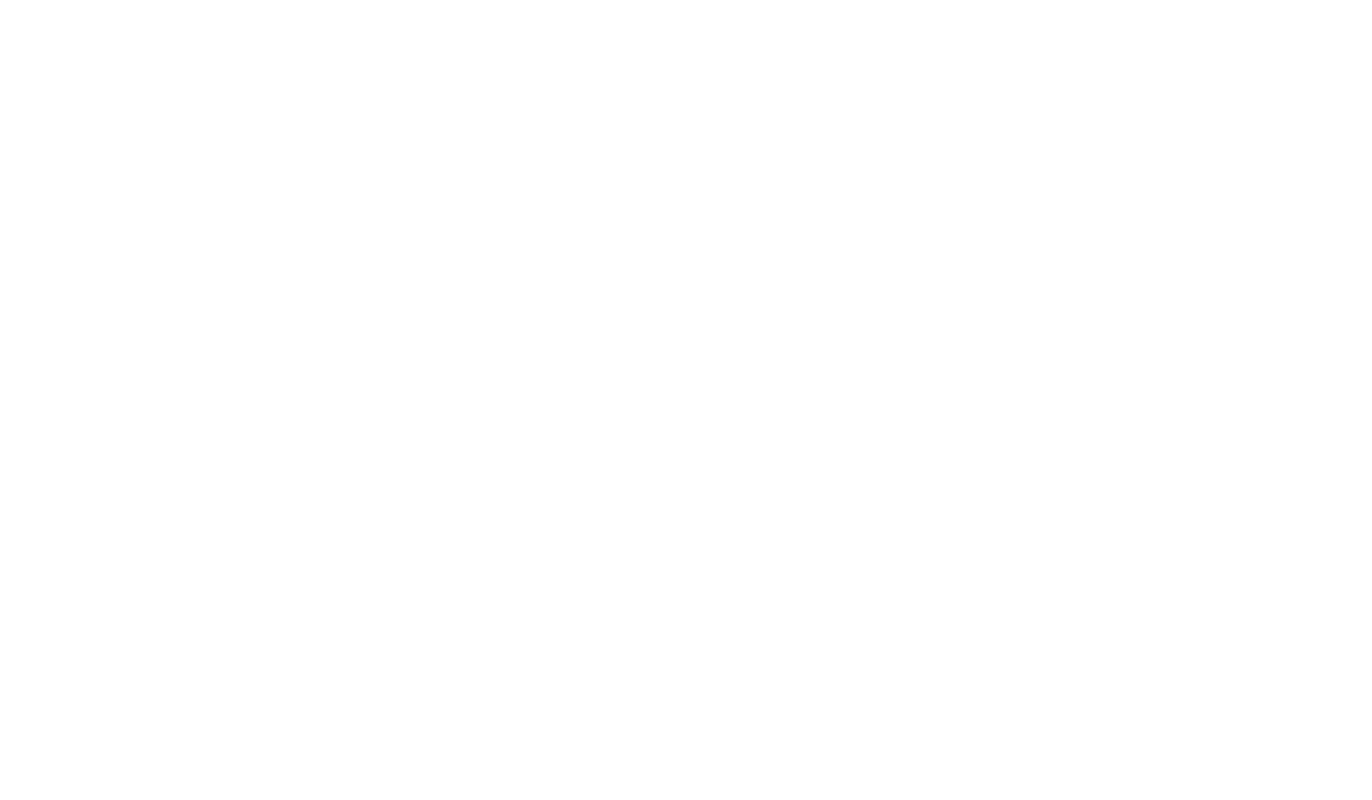
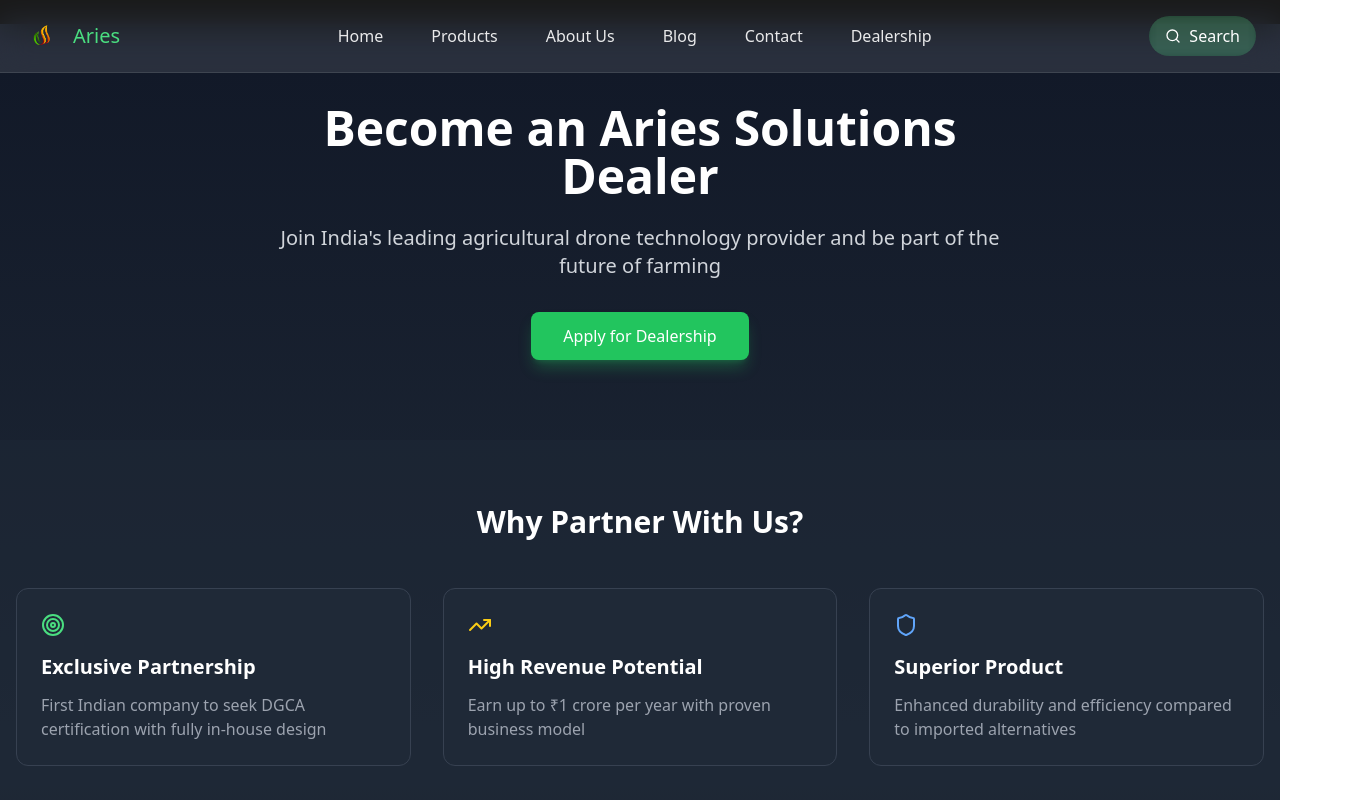
Before and after one commit to vikramdev772/Drone, a React (Vite) app in the folder client/: page /dealershippage in a window 1280 px wide. Before the commit this address had no page. Shown: the top 800 px of the page, 1372 px wide, since content can reach past the window. Built offline with nearby package versions, Linux system fonts and the light colour scheme.

Commit message:
fix Dealership

```diff
--- a/client/src/App.tsx
+++ b/client/src/App.tsx
@@ -21,7 +21,7 @@ function App() {
           <Route path="landingpage" element={<LandingPage/>} />
           <Route path="products/:id" element={<ProductDetail />} />
           <Route path="about" element={<About />} />
-          <Route path="dellershippage" element={<Dellershippage/>} />
+          <Route path="dealershippage" element={<Dellershippage/>} />
           <Route path="blog" element={<Blog />} />
           <Route path="contact" element={<Contact />} />
         </Route>
--- a/client/src/components/Header.tsx
+++ b/client/src/components/Header.tsx
@@ -13,7 +13,7 @@ const Header = () => {
     { name: "About Us", path: "/about" },
     { name: "Blog", path: "/blog" },
     { name: "Contact", path: "/contact" },
-    { name: "DellerShip", path: "/dellershippage" },
+    { name: "Dealership", path: "/dealershippage" },
   ];
 
   return (
```
